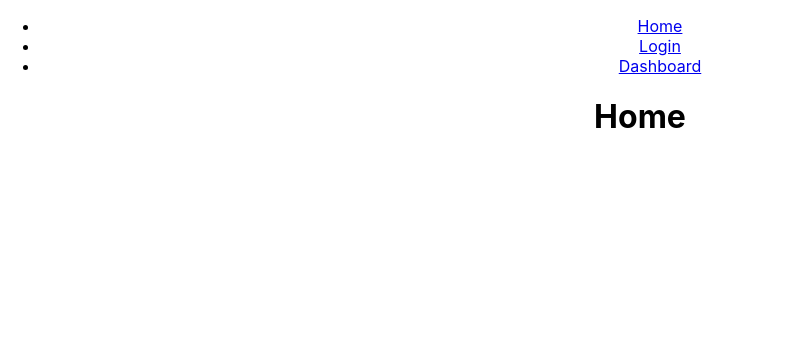
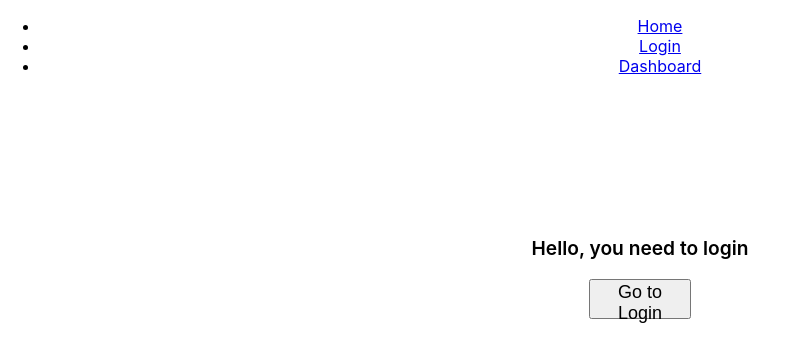
Before and after one commit to EduBarreira1212/react-router-learning, a React (Create React App) app: page / in a window 1280 px wide. Shown: the top 362 px of the page, without its empty margins (0-788 px from the left). Built offline with nearby package versions, Linux system fonts and the light colour scheme.

Commit message:
feat: styled components created in Home page

```diff
--- a/src/routes/Home.tsx
+++ b/src/routes/Home.tsx
@@ -1,7 +1,32 @@
+import { useNavigate } from "react-router-dom";
+import styled from "styled-components";
 
+const Div = styled.div`
+    margin-top: 20vh;
+`;
 
-const Home = () => {
-    return <h1>Home</h1>
+const P = styled.p`
+    font-size: larger;
+    font-weight: 600;
+`;
+
+const Button = styled.button`
+    height: 5vh;
+    width: 8vw;
+    font-size: large;
+    font-weight: 500;
+    cursor: pointer;
+`;
+
+const Home: React.FC = () => {
+    const navigate = useNavigate();
+
+    return (
+        <Div>
+            <P>Hello, you need to login</P>
+            <Button onClick={() => navigate("/login")}>Go to Login</Button>
+        </Div>
+    );
 }
 
 export default Home;
```
